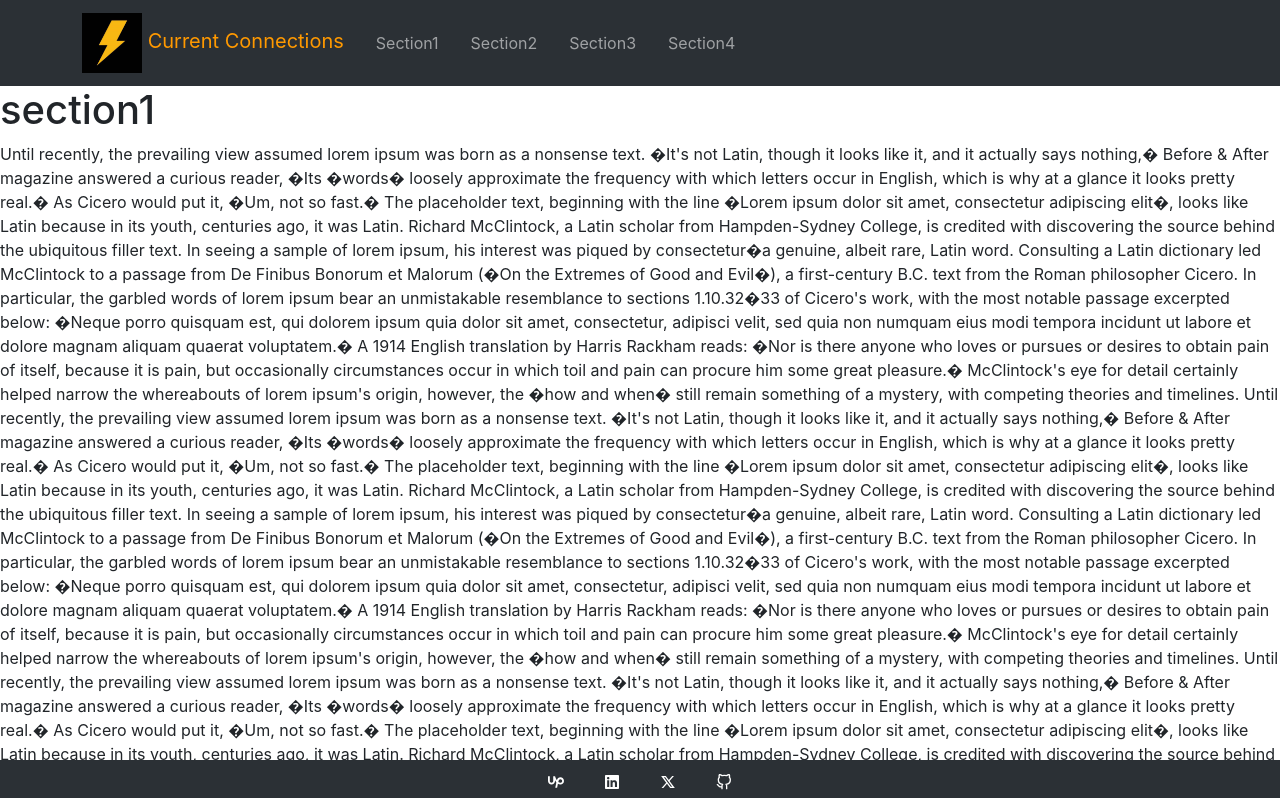
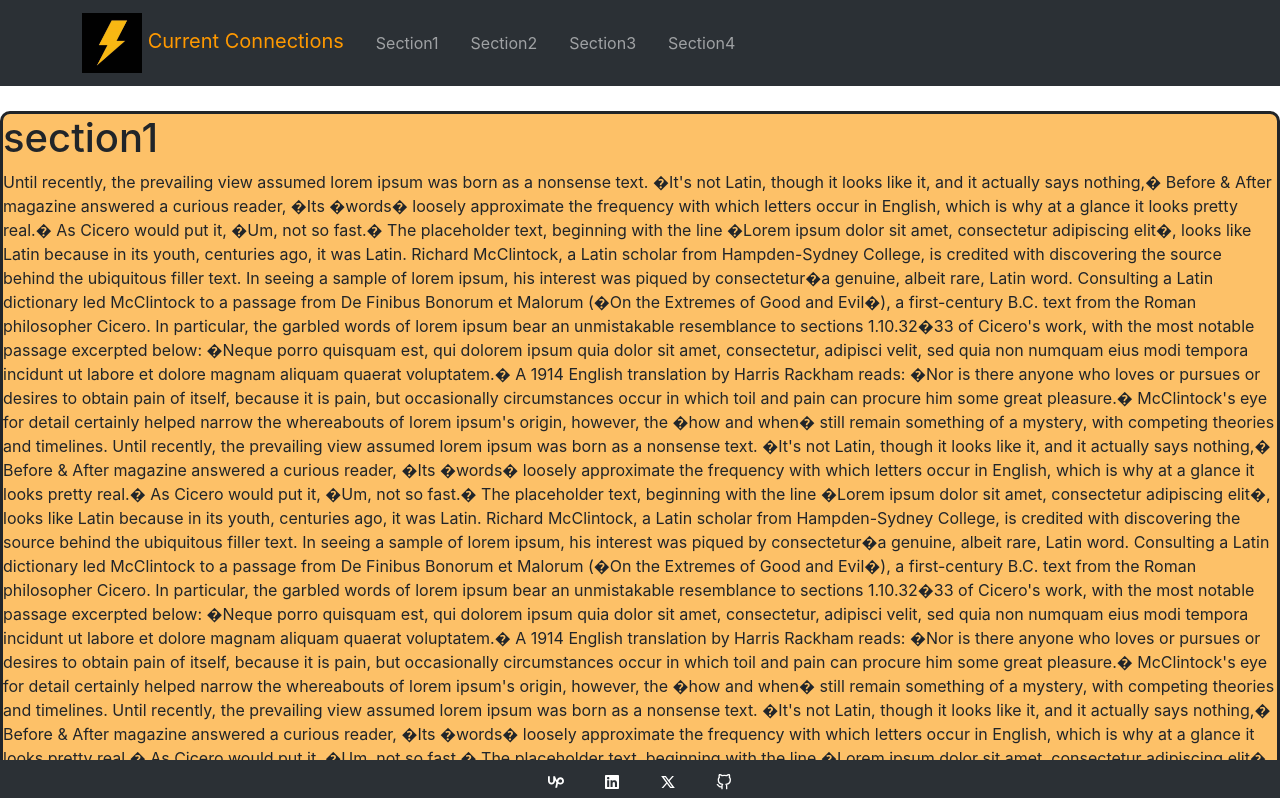
Before and after one commit to Gooberin95/electricslide, a React (Create React App) app: page / in a window 1280 px wide. Shown: the top 798 px of the page. Built offline with nearby package versions, Linux system fonts and the light colour scheme.

Commit message:
adding style

```diff
--- a/src/App.css
+++ b/src/App.css
@@ -1,3 +1,6 @@
+body {
+	background-color: white;
+}
 .App {
   text-align: center;
 }
--- a/src/App.js
+++ b/src/App.js
@@ -1,4 +1,5 @@
 import Section from './Section';
+import Divider from './Divider';
 import React from 'react';
 import data from './LoremData';
 import Topnav from './Topnav';
@@ -10,10 +11,10 @@ function App() {
   return (
 	  <>
 	  <Topnav/>
-		  <Section id="section1" title="section1" subtitle={data}/>
-		  <Section id="section2" title="section2" subtitle={data}/>
-		  <Section id="section3" title="section3" subtitle={data}/>
-		  <Section id="section4" title="section4" subtitle={data}/>
+	  <Section color="#FDC168" id="section1" title="section1" subtitle={data}/>
+	  <Section color="#FFF1DC" id="section2" title="section2" subtitle={data}/>
+	  <Section color="#FDC168" id="section3" title="section3" subtitle={data}/>
+	  <Section color="#FFF1DC" id="section4" title="section4" subtitle={data}/>
 	  <Footer/>
 
 	  </>
--- /dev/null
+++ b/src/Divider.js
@@ -0,0 +1,15 @@
+import Container from 'react-bootstrap/Container';
+import Row from 'react-bootstrap/Row';
+import Col from 'react-bootstrap/Col';
+
+function Divider() {
+	  return (
+		      <Container fluid>
+		        <Row>
+		          <Col style={{backgroundColor: "#342309", borderRadius: "8px"}} >``</Col>
+		        </Row>
+		      </Container>
+		    );
+}
+
+export default Divider;
--- a/src/Section.js
+++ b/src/Section.js
@@ -1,8 +1,15 @@
 import React from 'react';
 
-function Section({title, subtitle, dark, id}) {
+function Section({title, subtitle, dark, id, color}) {
+	const sectionStyle = {
+		backgroundColor: color || (dark ? "#333" : "#fff"),
+		border: "solid",
+		marginTop: "25px",
+		borderRadius: "10px"
+	};
 	return (
-		<div className={"section" + (dark ? " section-dark" : "")}>
+
+		<div className={"section" + (dark ? " section-dark" : "")} style={sectionStyle}>
 		 <div className="section-content" id={id}>
 			<h1>{title}</h1>
 			<p>{subtitle}</p>
```
